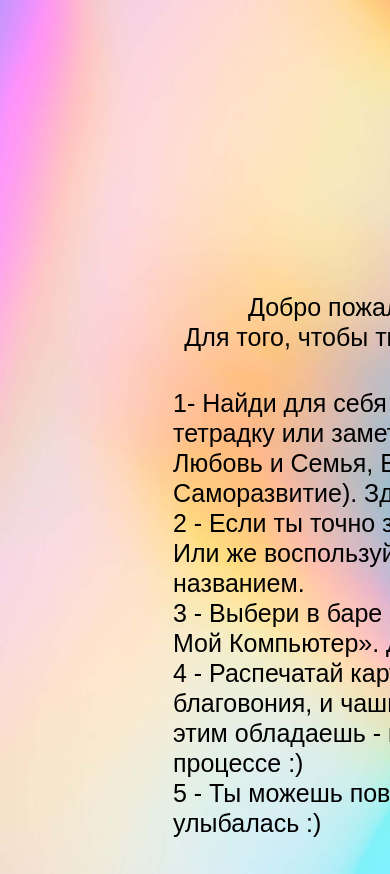
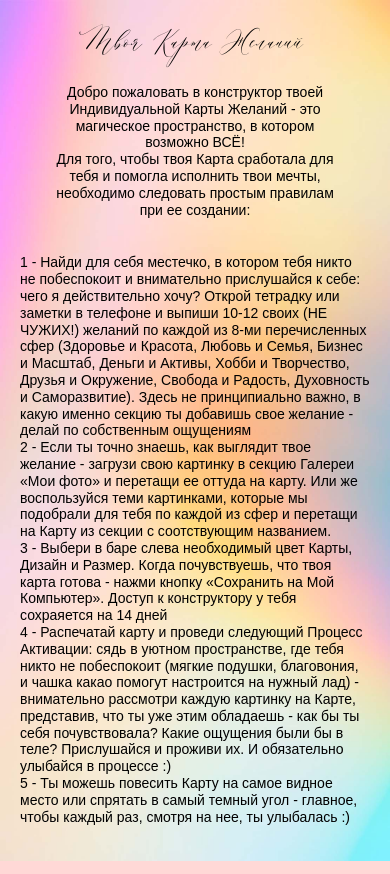
Before and after one commit to drummerrog/wishcard, a PHP site: page / in a window 390 px wide; the page is wider, and only the part inside the window is pictured. Run offline with PHP 8.4, Linux system fonts and the light colour scheme.

Commit message:
create: media для блока info

```diff
--- a/assets/css/style.css
+++ b/assets/css/style.css
@@ -8,10 +8,12 @@ body {
   background-image: url("../image/bg.jpg");
   background-size: cover;
   background-repeat: no-repeat;
+  margin: 0;
 }
 
 .container {
-  max-width: 1440px;
+  max-width: 1680px;
+  margin: 0;
 }
 
 .info {
@@ -34,3 +36,82 @@ body {
   text-align: left;
   margin: 36px 0;
 }
+
+@media (max-width: 1440px) {
+  .container {
+    max-width: 1200px;
+    width: 100%;
+    margin: auto;
+  }
+
+  .info {
+    max-width: 1200px;
+    width: 100%;
+    margin-left: 135px;
+  }
+
+  .info-title {
+    font-size: 120px;
+    margin: 30px 0 90px;
+  }
+
+  .info-text {
+    width: 70%;
+    margin: auto;
+  }
+
+  .info-description {
+    margin-right: 50px;
+  }
+}
+
+@media (max-width: 1024px) {
+  .container {
+    width: auto;
+    margin: 0 20px;
+  }
+
+  .info {
+    width: auto;
+    margin: auto;
+  }
+
+  .info-description {
+    margin-right: 0;
+  }
+}
+
+@media (max-width: 768px) {
+  body {
+    font-size: 17px;
+    line-height: 1.2;
+  }
+
+  .info-title {
+    font-size: 65px;
+    margin: 30px 0 60px;
+  }
+}
+
+@media (max-width: 425px) {
+  body {
+    font-size: 14px;
+    line-height: 1.2;
+    background-size: cover;
+  }
+
+  .info-title {
+    font-size: 40px;
+    margin: 30px 0 30px;
+  }
+
+  .info-text {
+    width: 85%;
+  }
+}
+
+@media (max-width: 375px) {
+  body {
+    background-position: center center;
+  }
+}
--- a/index.html
+++ b/index.html
@@ -11,41 +11,56 @@
 </head>
 <body>
     <header class="header">
+        <div class="container">
             <div class="header-menu"></div>
+        </div>
     </header>
     <!-- /.header -->
     <section class="info">
+        <div class="container">
             <h1 class="info-title">Твоя Карта Желаний</h1>
             <div class="info-text">
-            Добро пожаловать в конструктор твоей Индивидуальной Карты Желаний - это магическое пространство, в котором возможно ВСЁ!<br>
-            Для того, чтобы твоя Карта сработала для тебя и помогла исполнить твои мечты, необходимо следовать простым правилам при
+                Добро пожаловать в конструктор твоей Индивидуальной Карты Желаний - это магическое пространство, в котором возможно
+                ВСЁ!<br>
+                Для того, чтобы твоя Карта сработала для тебя и помогла исполнить твои мечты, необходимо следовать простым правилам
+                при
                 ее создании:
             </div>
             <!-- /.info-text -->
             <div class="info-description">
-            1- Найди для себя местечко, в котором тебя никто не побеспокоит и внимательно прислушайся к себе: чего я действительно
+                1 - Найди для себя местечко, в котором тебя никто не побеспокоит и внимательно прислушайся к себе: чего я
+                действительно
                 хочу? Открой тетрадку или
-            заметки в телефоне и выпиши 10-12 своих (НЕ ЧУЖИХ!) желаний по каждой из 8-ми перечисленных сфер (Здоровье и Красота,
+                заметки в телефоне и выпиши 10-12 своих (НЕ ЧУЖИХ!) желаний по каждой из 8-ми перечисленных сфер (Здоровье и
+                Красота,
                 Любовь и Семья, Бизнес
-            и Масштаб, Деньги и Активы, Хобби и Творчество, Друзья и Окружение, Свобода и Радость, Духовность и Саморазвитие). Здесь
+                и Масштаб, Деньги и Активы, Хобби и Творчество, Друзья и Окружение, Свобода и Радость, Духовность и Саморазвитие).
+                Здесь
                 не принципиально важно,
                 в какую именно секцию ты добавишь свое желание - делай по собственным ощущениям<br>
-            2 - Если ты точно знаешь, как выглядит твое желание - загрузи свою картинку в секцию Галереи «Мои фото» и перетащи ее
+                2 - Если ты точно знаешь, как выглядит твое желание - загрузи свою картинку в секцию Галереи «Мои фото» и перетащи
+                ее
                 оттуда на карту. Или же
                 воспользуйся теми картинками, которые мы подобрали для тебя по каждой из сфер и перетащи на Карту из секции с
                 соотствующим названием.<br>
                 3 - Выбери в баре слева необходимый цвет Карты, Дизайн и Размер. Когда почувствуешь, что твоя карта готова - нажми
                 кнопку «Сохранить на Мой
                 Компьютер». Доступ к конструктору у тебя сохраяется на 14 дней<br>
-            4 - Распечатай карту и проведи следующий Процесс Активации: сядь в уютном пространстве, где тебя никто не побеспокоит
+                4 - Распечатай карту и проведи следующий Процесс Активации: сядь в уютном пространстве, где тебя никто не
+                побеспокоит
                 (мягкие подушки, благовония,
-            и чашка какао помогут настроится на нужный лад) - внимательно рассмотри каждую картинку на Карте, представив, что ты уже
+                и чашка какао помогут настроится на нужный лад) - внимательно рассмотри каждую картинку на Карте, представив, что ты
+                уже
                 этим обладаешь - как бы
-            ты себя почувствовала? Какие ощущения были бы в теле? Прислушайся и проживи их. И обязательно улыбайся в процессе :)<br>
-            5 - Ты можешь повесить Карту на самое видное место или спрятать в самый темный угол - главное, чтобы каждый раз, смотря
+                ты себя почувствовала? Какие ощущения были бы в теле? Прислушайся и проживи их. И обязательно улыбайся в процессе
+                :)<br>
+                5 - Ты можешь повесить Карту на самое видное место или спрятать в самый темный угол - главное, чтобы каждый раз,
+                смотря
                 на нее, ты улыбалась :)
             </div>
             <!-- /.info-description -->
+        </div>
+        <!-- /.container -->
     </section>
     <!-- /.info -->
 </body>
```
Lines whose indentation alone changed are shown as unchanged.
